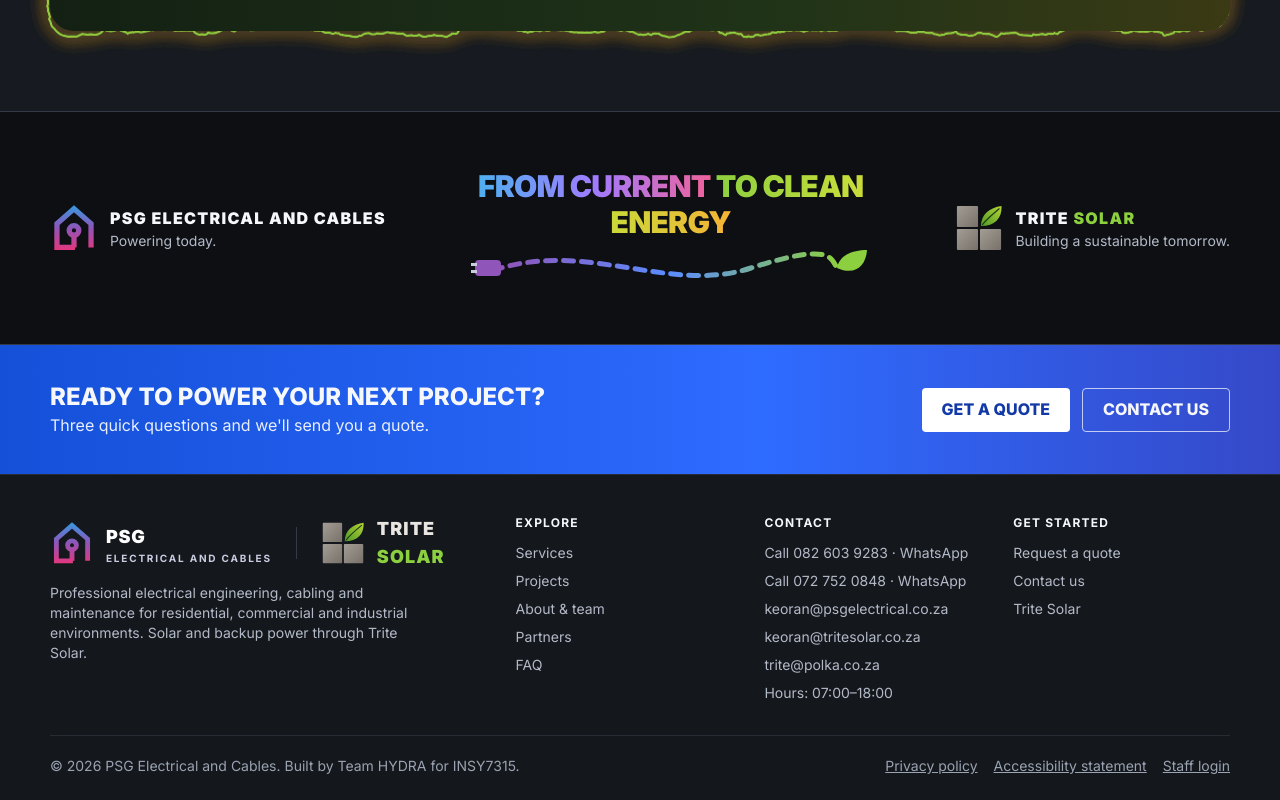
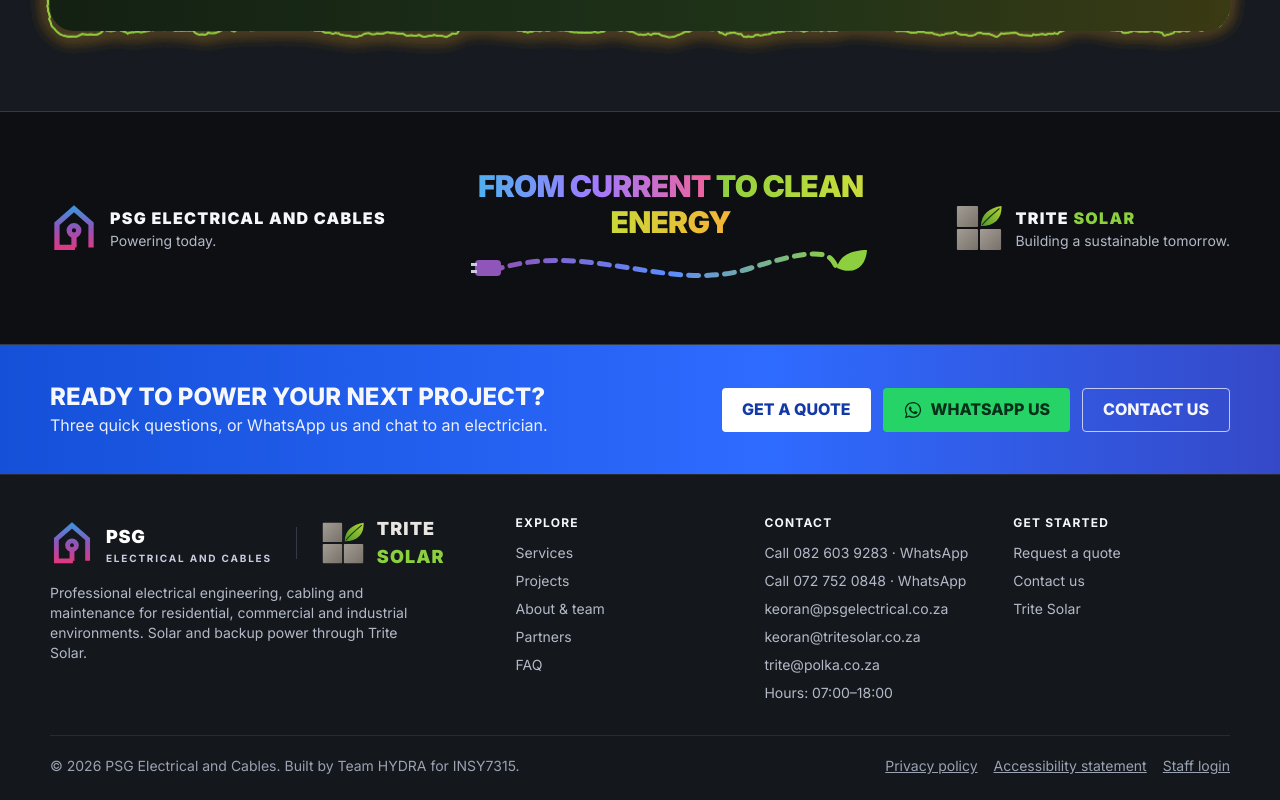
Before and after one commit to Yajur-Mohan/psg-electrical-website, a Next.js app: page /trite-solar in a window 1280 px wide. Shown: the part 2421-3221 px from the top of the page. Built offline with nearby package versions, Linux system fonts and the light colour scheme; no server answers.

Commit message:
feat(whatsapp): add WhatsApp CTA to the page-end banner

```diff
--- a/src/components/ui/CtaBand.tsx
+++ b/src/components/ui/CtaBand.tsx
@@ -1,4 +1,5 @@
 import Link from "next/link";
+import WhatsAppButton from "@/components/whatsapp/WhatsAppButton";
 
 export default function CtaBand() {
   return (
@@ -6,12 +7,13 @@ export default function CtaBand() {
       <div className="container-site flex flex-col items-start justify-between gap-5 md:flex-row md:items-center">
         <div>
           <h2 className="text-2xl font-extrabold">READY TO POWER YOUR NEXT PROJECT?</h2>
-          <p className="text-white/90">Three quick questions and we&apos;ll send you a quote.</p>
+          <p className="text-white/90">Three quick questions, or WhatsApp us and chat to an electrician.</p>
         </div>
         <div className="flex flex-wrap gap-3">
           <Link href="/quote" className="inline-flex min-h-11 items-center rounded bg-white px-5 font-extrabold text-[#1239a6]">
             GET A QUOTE
           </Link>
+          <WhatsAppButton message="Hi PSG Electrical, I'd like a quote for a job." label="WHATSAPP US" />
           <Link href="/contact" className="inline-flex min-h-11 items-center rounded border border-white/70 px-5 font-extrabold">
             CONTACT US
           </Link>
```
